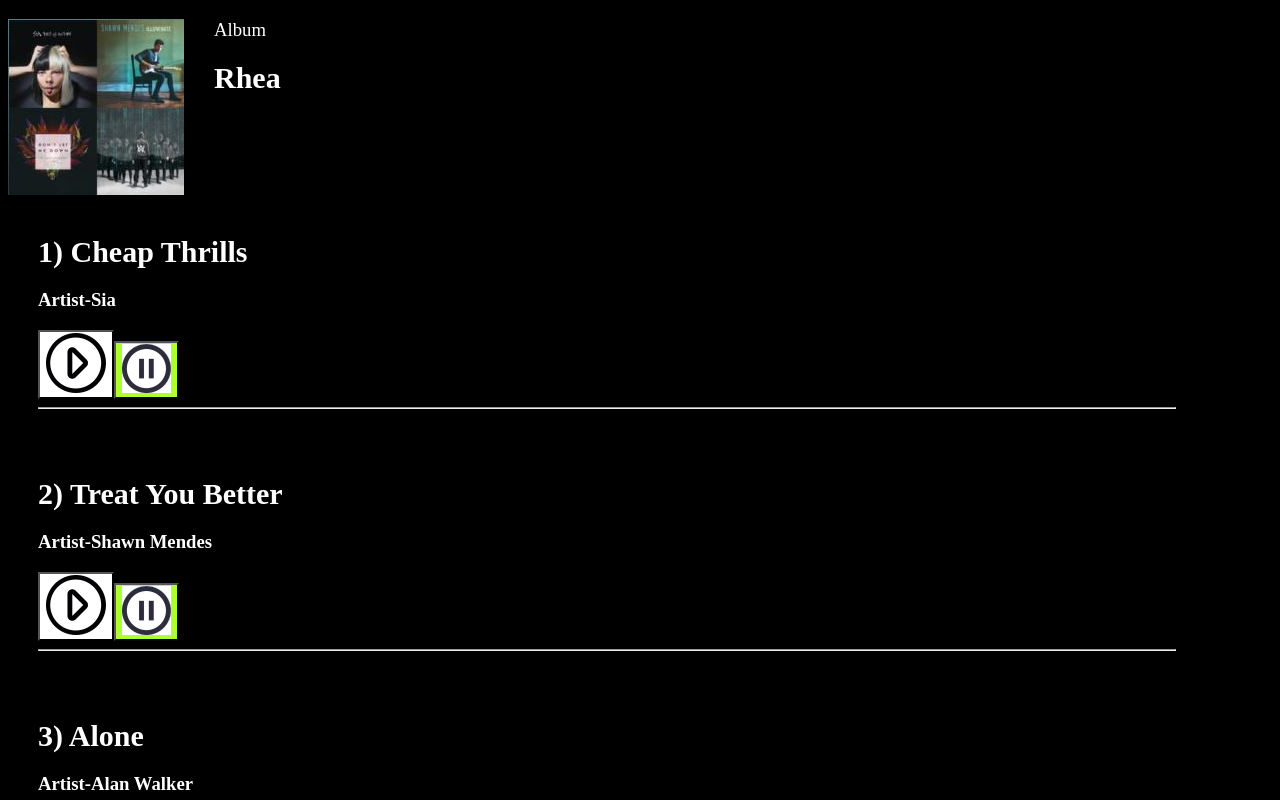
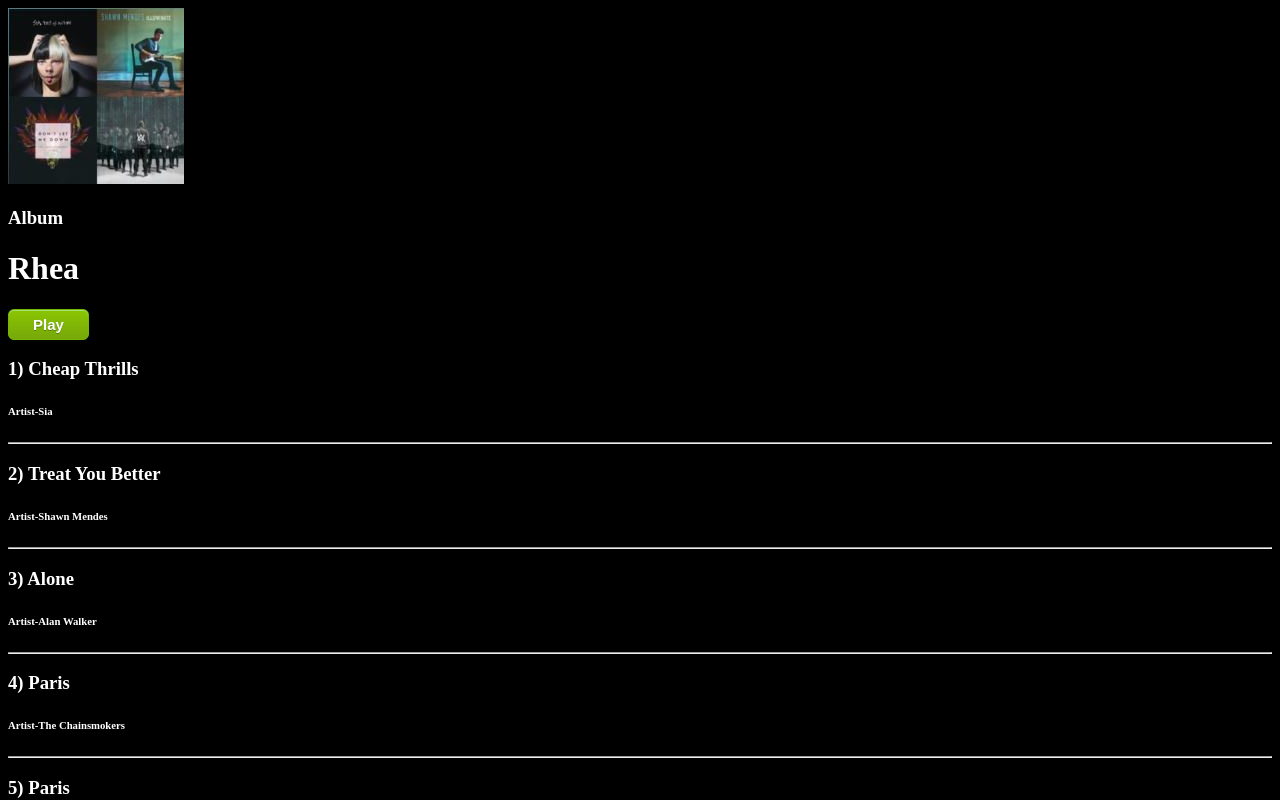
Before and after one commit to stupendoussuperpowers/summer-web-20, a React (Create React App) app in the folder my-summer-project/: page / in a window 1280 px wide. Shown: the top 800 px of the page. Built offline with nearby package versions, Linux system fonts and the light colour scheme.

Commit message:
converted functional to class components

```diff
--- a/my-summer-project/public/styles.css
+++ b/my-summer-project/public/styles.css
@@ -3,40 +3,28 @@ body{
     background-color: black;
     color: white;
 }
-.card{
 
-    padding: 10px;
-    margin: 20px;
-    width: 90%;
-    text-align: left;
+.myButton {
+	box-shadow:inset 0px 1px 0px 0px #a4e271;
+	background:linear-gradient(to bottom, #89c403 5%, #77a809 100%);
+	background-color:#89c403;
+	border-radius:6px;
+	border:1px solid #74b807;
+	display:inline-block;
+	cursor:pointer;
+	color:#ffffff;
+	font-family:Arial;
+	font-size:15px;
+	font-weight:bold;
+	padding:6px 24px;
+	text-decoration:none;
+	text-shadow:0px 1px 0px #528009;
 }
-h1{
-    font-size: 30px;
+.myButton:hover {
+	background:linear-gradient(to bottom, #77a809 5%, #89c403 100%);
+	background-color:#77a809;
 }
-
-
-
-
-.play{
-    background-color: greenyellow;
+.myButton:active {
+	position:relative;
+	top:1px;
 }
-.pause{
-    background-color: white;
-}
-
-
-.spotify{
-    float: left;
-    margin-right: 30px;
-
-}
-.rhea{
-    font-weight: bold;
-    margin-bottom: 110px;
-}
-.album{
-    font-weight: 100;
-}
-/* .icon{
-    float:right
-} */
--- a/my-summer-project/src/components/App.jsx
+++ b/my-summer-project/src/components/App.jsx
@@ -1,25 +1,20 @@
-import React from "react";
+import React, { Component } from "react";
 import Card from "./Card";
 import songs from "../songs";
 import Head from "./Head"
+class App extends Component{
+render(){
+    return <div>
+        <Head />
+        {songs.map(
+            function(item,i){
+                return <Card {...item} key={i}/>
+         }
+        )
+        }
+        </div>
 
-
-
-function createCard(item)
-{
-    return <Card
-    id={item.id}
-    name={item.name}
-    artist={item.artist}
-    />
 }
-
-function App(){
-return <div>
-<Head />
-{songs.map(createCard)}
-</div>
-
 
 }
 export default App;
--- a/my-summer-project/src/components/Card.jsx
+++ b/my-summer-project/src/components/Card.jsx
@@ -1,39 +1,11 @@
-import React ,{useState}from "react";
-import Play from "./images/play.jpg";
-import Pause from "./images/pause.jpg"
-
-function Card(props){
-
-   const [value,setValue]=useState(false)
-
-
-   function playClicked(){
-       setValue(true);
-
-   }
-   function pauseClicked(){
-    setValue(false);
-
+import React, { Component } from "react";
+class Card extends Component{
+    render(){
+        return <div>
+            <h3 className="song">{this.props.id}) {this.props.name}</h3>
+            <h6 className="artist">Artist-{this.props.artist}</h6>
+        <hr></hr>
+        </div>
+    }
 }
-
-
-
-
-return <div className="card">
-<h1 className="song">{props.id}) {props.name}</h1>
-<h3 className="artist">Artist-{props.artist}</h3>
-
-<div className="icon">
-<button onClick ={playClicked}  className={(value===true) ? "play" :"pause"}>
-<img   src={Play} alt="Play"></img>
-</button>
-<button onClick ={pauseClicked} className={(value===false) ? "play" :"pause"}>
-<img   src={Pause} alt="Pause"></img>
-</button>
-</div>
-<hr></hr>
-</div>
-
-}
-
 export default Card;
--- a/my-summer-project/src/components/Head.jsx
+++ b/my-summer-project/src/components/Head.jsx
@@ -1,13 +1,17 @@
-import React from "react";
+import React, { Component } from "react";
 import Spotify from "./images/spotify.JPG";
 
-function Head()
+
+
+class Head extends Component
 {
-    return <div>
+    render(){return <div>
     <img className="spotify" src={Spotify} alt="spotify"></img>
     <h3 className="album">Album</h3>
     <h1 className="rhea">Rhea</h1>
+    <button className="myButton">Play</button>
 
     </div>
+    }
 }
 export default Head;
--- a/my-summer-project/src/index.js
+++ b/my-summer-project/src/index.js
@@ -8,3 +8,6 @@ ReactDOM.render(
   <App />,
   root
 );
+
+
+//
--- a/my-summer-project/src/songs.js
+++ b/my-summer-project/src/songs.js
@@ -19,6 +19,17 @@ const songs=[
         id:4,
         name:"Paris",
         artist:"The Chainsmokers"
-    }
+    },
+    {
+        id:5,
+        name:"Paris",
+        artist:"The Chainsmokers"
+    },
+    {
+        id:6,
+        name:"Paris",
+        artist:"The Chainsmokers"
+    },
 ]
+
 export default songs;
```
Also changed, not shown: 1 other file (tests, documents, lock files or other folders).
